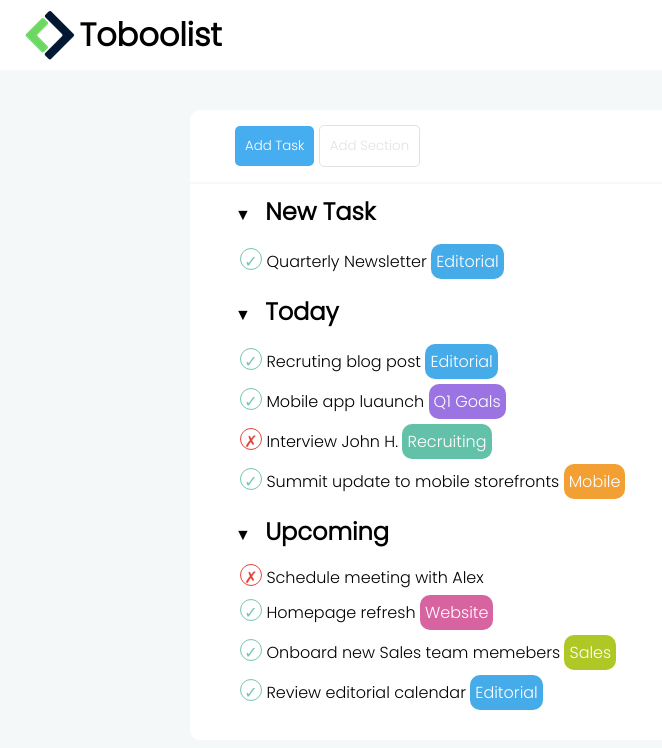
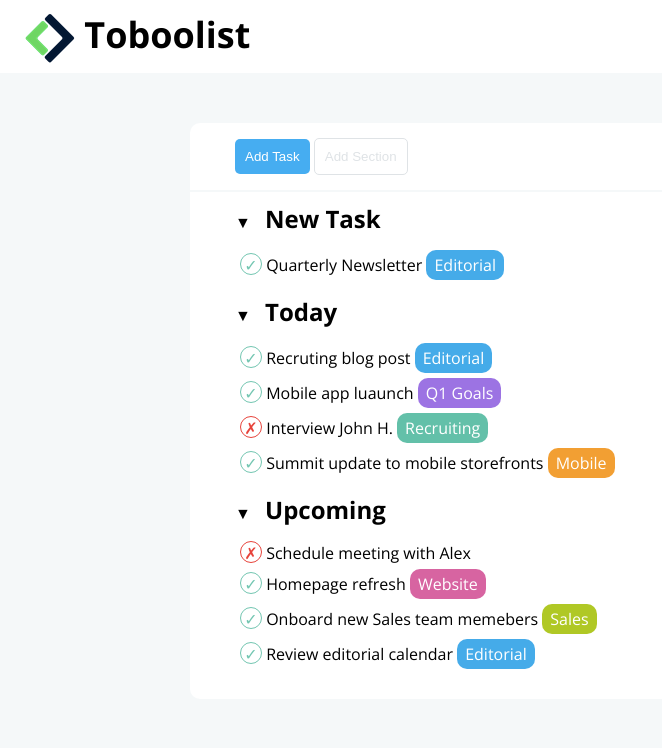
Before and after one commit to stefanodisanza/html-css-toboolist, a plain HTML site: page index.html in a window 1280 px wide. Shown: the whole page, without its empty margins (0-662 px from the left). Drawn offline with nearby package versions, Linux system fonts and the light colour scheme.

Commit message:
Correzione
contiene alcune correzioni post lezione

```diff
--- a/css/app.css
+++ b/css/app.css
@@ -3,18 +3,18 @@
 	padding: 0;
 	margin: 0;
 }
-*{
-    font-family: 'Poppins', sans-serif;
-  }
+
+html{
+    font-family: 'Open Sans', sans-serif;
+}
 
 .logo{
     vertical-align: middle;
 
 }
 
-.logo-text{
-    display: inline-block;
-    vertical-align: middle;
+main{
+    padding: 50px 0;
 }
 
 .main-header{
@@ -22,7 +22,8 @@
     padding-top: 10px;
     padding-bottom: 10px;
     padding-left: 25px;
-    margin-bottom: 40px;
+    font-size: 36px;
+    font-weight: 700;
 
 }
 
@@ -37,8 +38,6 @@ body{
     max-width: 900px;
     background-color: white;
     border-radius: 0px 0px 10px 10px;
-
-
 }
 
 .pulsanti{
@@ -79,7 +78,8 @@ body{
 
 .category{
     color: white;
-    padding: 5px;
+    line-height: 30px;
+    padding: 0 8px;
     border-radius: 10px;
     display: inline-block;
     text-align: center;
@@ -117,8 +117,7 @@ body{
     height: 22px;
     display: inline-block;
     text-align: center;
-
-
+    line-height: 22px;
 }
 
 .uncheck{
@@ -129,6 +128,7 @@ body{
     height: 22px;
     display: inline-block;
     text-align: center;
+    line-height: 22px;
 }
 
 ul{
--- a/index.html
+++ b/index.html
@@ -4,17 +4,15 @@
     <meta charset="UTF-8">
     <meta http-equiv="X-UA-Compatible" content="IE=edge">
     <meta name="viewport" content="width=device-width, initial-scale=1.0">
-    <title>Document</title>
+    <title>Toboolist</title>
+    <link rel="preconnect" href="https://fonts.googleapis.com"><link rel="preconnect" href="https://fonts.gstatic.com" crossorigin><link href="https://fonts.googleapis.com/css2?family=Open+Sans:wght@400;700&display=swap" rel="stylesheet">
     <link rel="stylesheet" href="css/app.css">
-    <link rel="preconnect" href="https://fonts.googleapis.com">
-    <link rel="preconnect" href="https://fonts.gstatic.com" crossorigin>
-    <link href="https://fonts.googleapis.com/css2?family=Poppins:wght@300&display=swap" rel="stylesheet">
-</head>
+
 <body>
     <!-- logo e titolo -->
     <header class="main-header">
         <img class="logo" src="img/Logo.png" alt="logo">
-        <h1 class="logo-text">Toboolist</h1>
+        Toboolist
     </header>
 
     <main>
```
